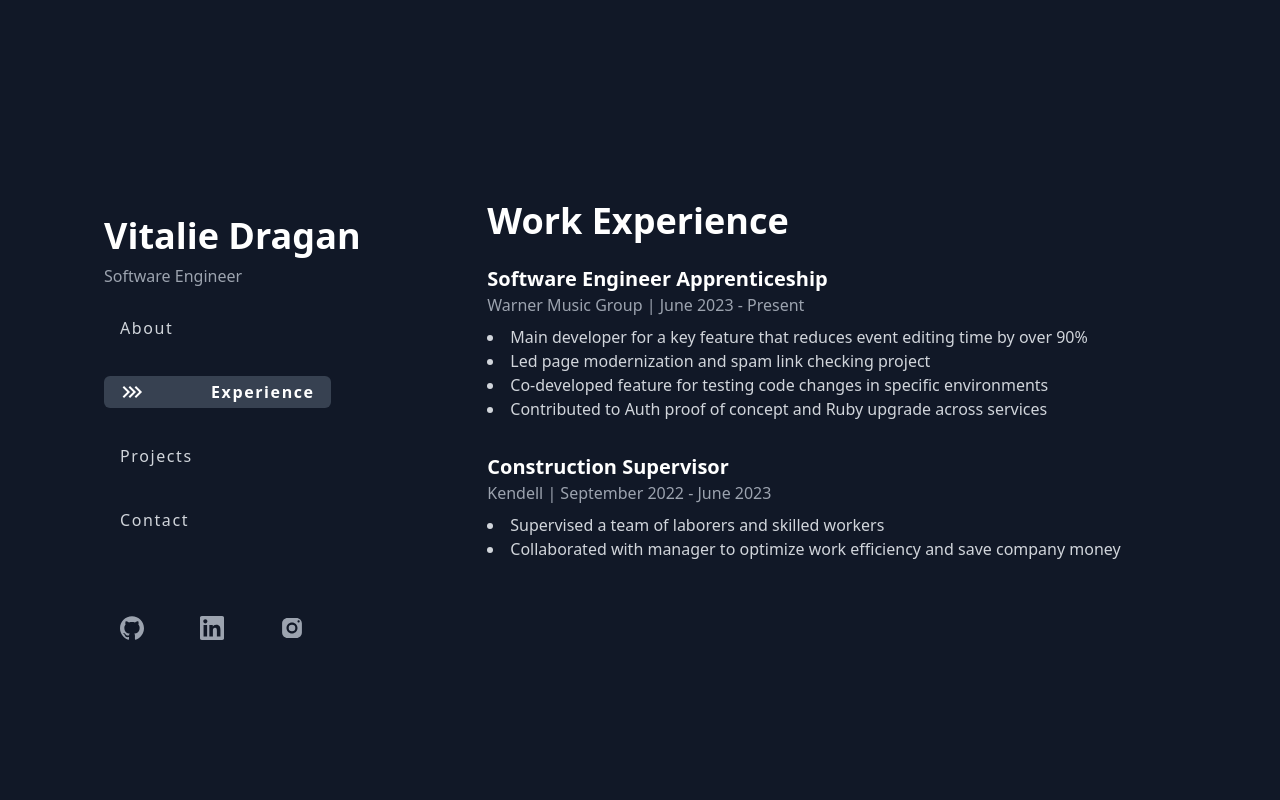
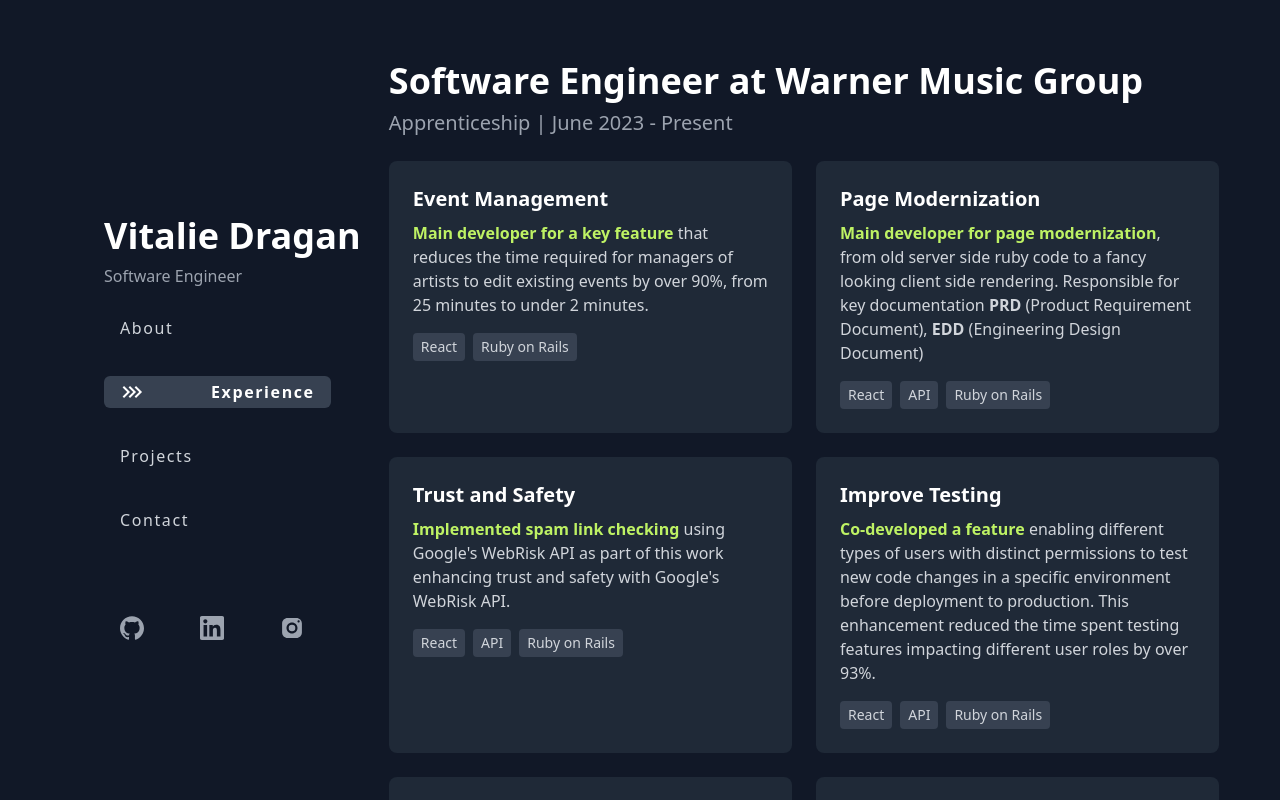
Before and after one commit to Dragan-Vitalie/PortfolioSketch, a React (Create React App) app: page / in a window 1280 px wide. Both pictures are taken after a click on the button "Experience". Shown: the part 953-1753 px from the top of the page. Built offline with nearby package versions, Linux system fonts and the light colour scheme.

Commit message:
change experience info & design

```diff
--- a/src/components/Experience.js
+++ b/src/components/Experience.js
@@ -3,24 +3,98 @@
 const Experience = () => {
   return (
     <section className="section-content">
-      <h2 className="text-4xl font-bold mb-6">Work Experience</h2>
+      <h2 className="text-4xl font-bold mb-2">Software Engineer at Warner Music Group  </h2>
+      <h3 className="text-gray-400 text-xl mb-6">Apprenticeship | June 2023 - Present</h3>
       <div className="mb-8">
-        <h3 className="text-xl font-semibold">Software Engineer Apprenticeship</h3>
-        <p className="text-gray-400 mb-2">Warner Music Group | June 2023 - Present</p>
-        <ul className="list-disc list-inside text-gray-300">
-          <li>Main developer for a key feature that reduces event editing time by over 90%</li>
-          <li>Led page modernization and spam link checking project</li>
-          <li>Co-developed feature for testing code changes in specific environments</li>
-          <li>Contributed to Auth proof of concept and Ruby upgrade across services</li>
-        </ul>
+        <div className="grid grid-cols-1 md:grid-cols-2 gap-6">
+          <div className="bg-gray-800 p-6 rounded-lg">
+            <h3 className="text-xl font-semibold mb-2 flex justify-between items-center">Event Management</h3>
+            <p className="text-gray-300 mb-4"><strong className='text-lime-300'>Main developer for a key feature</strong> that reduces the time required for managers of artists to edit existing events by over 90%, from 25 minutes to under 2 minutes.</p>
+            <div className="flex gap-2">
+              <span className="bg-gray-700 text-gray-300 px-2 py-1 rounded text-sm">React</span>
+              <span className="bg-gray-700 text-gray-300 px-2 py-1 rounded text-sm">Ruby on Rails</span>
+            </div>
+          </div>
+          <div className="bg-gray-800 p-6 rounded-lg">
+            <h3 className="text-xl font-semibold mb-2 flex justify-between items-center ">Page Modernization</h3>
+            <p className="text-gray-300 mb-4"><strong className='text-lime-300'>Main developer for page modernization</strong>, from old server side ruby code to a fancy looking client side rendering. Responsible for key documentation <strong>PRD</strong> (Product Requirement Document), <strong>EDD</strong> (Engineering Design Document)</p>
+            <div className="flex gap-2">
+              <span className="bg-gray-700 text-gray-300 px-2 py-1 rounded text-sm">React</span>
+              <span className="bg-gray-700 text-gray-300 px-2 py-1 rounded text-sm">API</span>
+              <span className="bg-gray-700 text-gray-300 px-2 py-1 rounded text-sm">Ruby on Rails</span>
+            </div>
+          </div>
+          <div className="bg-gray-800 p-6 rounded-lg">
+            <h3 className="text-xl font-semibold mb-2 flex justify-between items-center ">Trust and Safety</h3>
+            <p className="text-gray-300 mb-4"><strong className='text-lime-300'>Implemented spam link checking </strong> using Google's WebRisk API as part of this work enhancing trust and safety with Google's WebRisk API.</p>
+            <div className="flex gap-2">
+              <span className="bg-gray-700 text-gray-300 px-2 py-1 rounded text-sm">React</span>
+              <span className="bg-gray-700 text-gray-300 px-2 py-1 rounded text-sm">API</span>
+              <span className="bg-gray-700 text-gray-300 px-2 py-1 rounded text-sm">Ruby on Rails</span>
+            </div>
+          </div>
+          <div className="bg-gray-800 p-6 rounded-lg">
+            <h3 className="text-xl font-semibold mb-2 flex justify-between items-center ">Improve Testing</h3>
+            <p className="text-gray-300 mb-4"><strong className='text-lime-300'>Co-developed a feature </strong> enabling different types of users with distinct permissions to test new code changes in a specific environment before deployment to production. This enhancement reduced the time spent testing features impacting different user roles by over 93%.</p>
+            <div className="flex gap-2">
+              <span className="bg-gray-700 text-gray-300 px-2 py-1 rounded text-sm">React</span>
+              <span className="bg-gray-700 text-gray-300 px-2 py-1 rounded text-sm">API</span>
+              <span className="bg-gray-700 text-gray-300 px-2 py-1 rounded text-sm">Ruby on Rails</span>
+            </div>
+          </div>
+          <div className="bg-gray-800 p-6 rounded-lg">
+            <h3 className="text-xl font-semibold mb-2 flex justify-between items-center ">POC using Auth0</h3>
+            <p className="text-gray-300 mb-4"><strong className='text-lime-300'>Contributed to a proof of concept using Auth0 </strong>, including Figma wireframes and React integrations, which was subsequently integrated into the Website, Dashboard, and App.</p>
+            <div className="flex gap-2">
+              <span className="bg-gray-700 text-gray-300 px-2 py-1 rounded text-sm">React</span>
+              <span className="bg-gray-700 text-gray-300 px-2 py-1 rounded text-sm">API</span>
+              <span className="bg-gray-700 text-gray-300 px-2 py-1 rounded text-sm">Ruby on Rails</span>
+            </div>
+          </div>
+          <div className="bg-gray-800 p-6 rounded-lg">
+            <h3 className="text-xl font-semibold mb-2 flex justify-between items-center ">Ruby Upgrade</h3>
+            <p className="text-gray-300 mb-4"><strong className='text-lime-300'>Contributed to the Ruby upgrade </strong>, across multiple services, verifying gems and tests before pipeline deployment, while following best practices and reporting a critical outdated gem issue.</p>
+            <div className="flex gap-2">
+              <span className="bg-gray-700 text-gray-300 px-2 py-1 rounded text-sm">React</span>
+              <span className="bg-gray-700 text-gray-300 px-2 py-1 rounded text-sm">API</span>
+              <span className="bg-gray-700 text-gray-300 px-2 py-1 rounded text-sm">Ruby on Rails</span>
+            </div>
+          </div>
+        </div>
+        <div className="bg-gray-800 mt-7 p-6 justify-center rounded-lg">
+          <h3 className="text-xl font-semibold mb-2 flex justify-between items-center "> Following Best Practices within B2B</h3>
+          <p className="text-gray-300 mb-4"><strong className='text-lime-300'>Working within the B2B team </strong>, adopting Agile methodology while prioritizing CI/CD, continuous learning, and team productivity.</p>
+          <div className="flex gap-2">
+            <span className="bg-gray-700 text-gray-300 px-2 py-1 rounded text-sm">React</span>
+            <span className="bg-gray-700 text-gray-300 px-2 py-1 rounded text-sm">API</span>
+            <span className="bg-gray-700 text-gray-300 px-2 py-1 rounded text-sm">Ruby on Rails</span>
+          </div>
+        </div>
       </div>
-      <div>
-        <h3 className="text-xl font-semibold">Construction Supervisor</h3>
-        <p className="text-gray-400 mb-2">Kendell | September 2022 - June 2023</p>
-        <ul className="list-disc list-inside text-gray-300">
-          <li>Supervised a team of laborers and skilled workers</li>
-          <li>Collaborated with manager to optimize work efficiency and save company money</li>
-        </ul>
+
+
+      <h2 className="text-4xl font-bold mt-20 mb-2">Construction Supervisor</h2>
+      <h3 className="text-gray-400 text-xl mb-6">Kendell | September 2022 - June 2023</h3>
+      <div className="mb-8">
+        <div className="grid grid-cols-1 md:grid-cols-2 gap-6">
+          <div className="bg-gray-800 p-6 rounded-lg">
+            <h3 className="text-xl font-semibold mb-2 flex justify-between items-center">Management</h3>
+            <p className="text-gray-300 mb-4"><strong className='text-lime-300'>-</strong> Supervised a team of laborers and skilled workers</p>
+            {/* <div className="flex gap-2">
+              <span className="bg-gray-700 text-gray-300 px-2 py-1 rounded text-sm">React</span>
+              <span className="bg-gray-700 text-gray-300 px-2 py-1 rounded text-sm">Ruby on Rails</span>
+            </div> */}
+          </div>
+          <div className="bg-gray-800 p-6 rounded-lg">
+            <h3 className="text-xl font-semibold mb-2 flex justify-between items-center ">Efficiency</h3>
+            <p className="text-gray-300 mb-4"><strong className='text-lime-300'>-</strong> Collaborated with manager to optimize work efficiency and save company money</p>
+            {/* <div className="flex gap-2">
+              <span className="bg-gray-700 text-gray-300 px-2 py-1 rounded text-sm">React</span>
+              <span className="bg-gray-700 text-gray-300 px-2 py-1 rounded text-sm">API</span>
+              <span className="bg-gray-700 text-gray-300 px-2 py-1 rounded text-sm">Ruby on Rails</span>
+            </div> */}
+          </div>
+        </div>
       </div>
     </section>
   );
```
